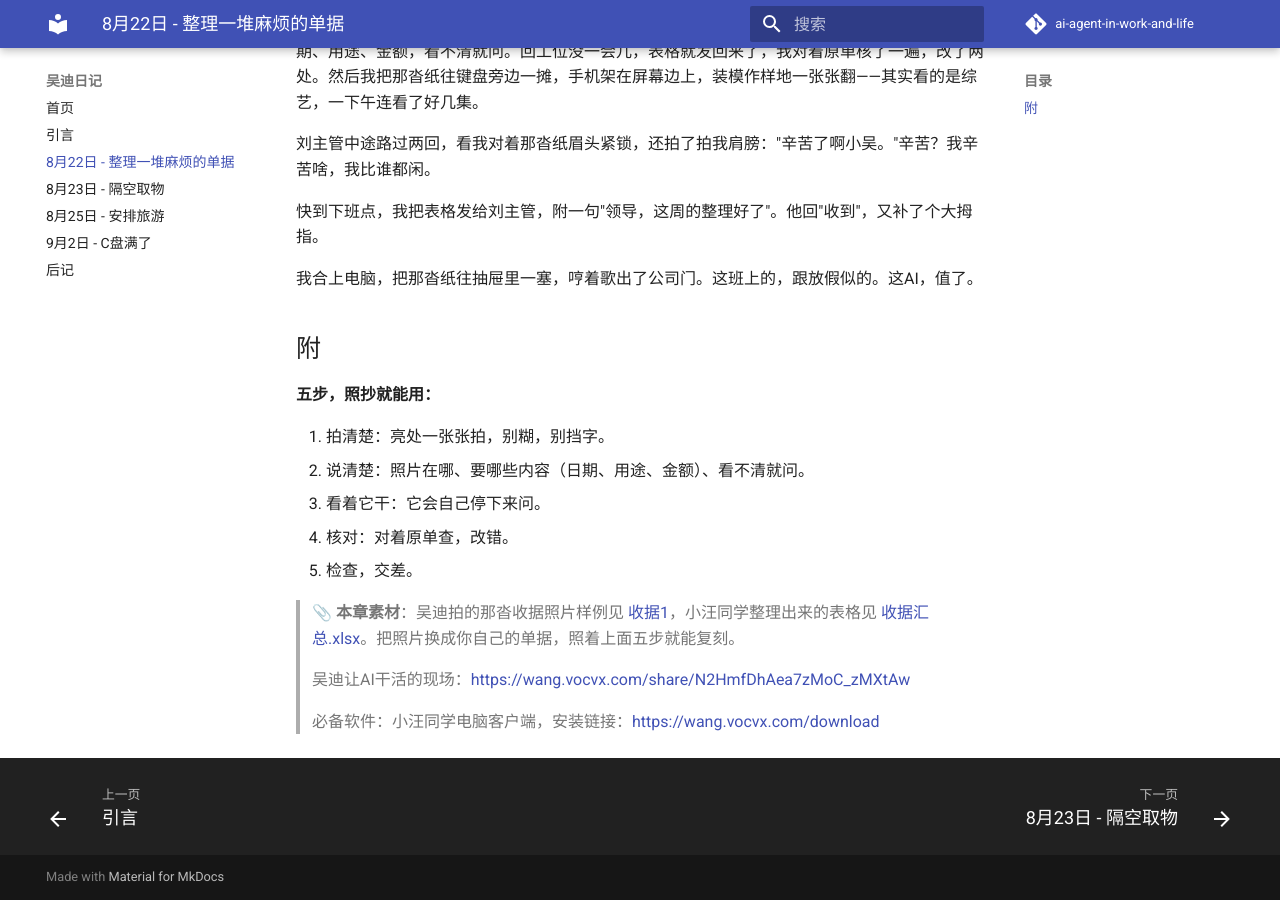
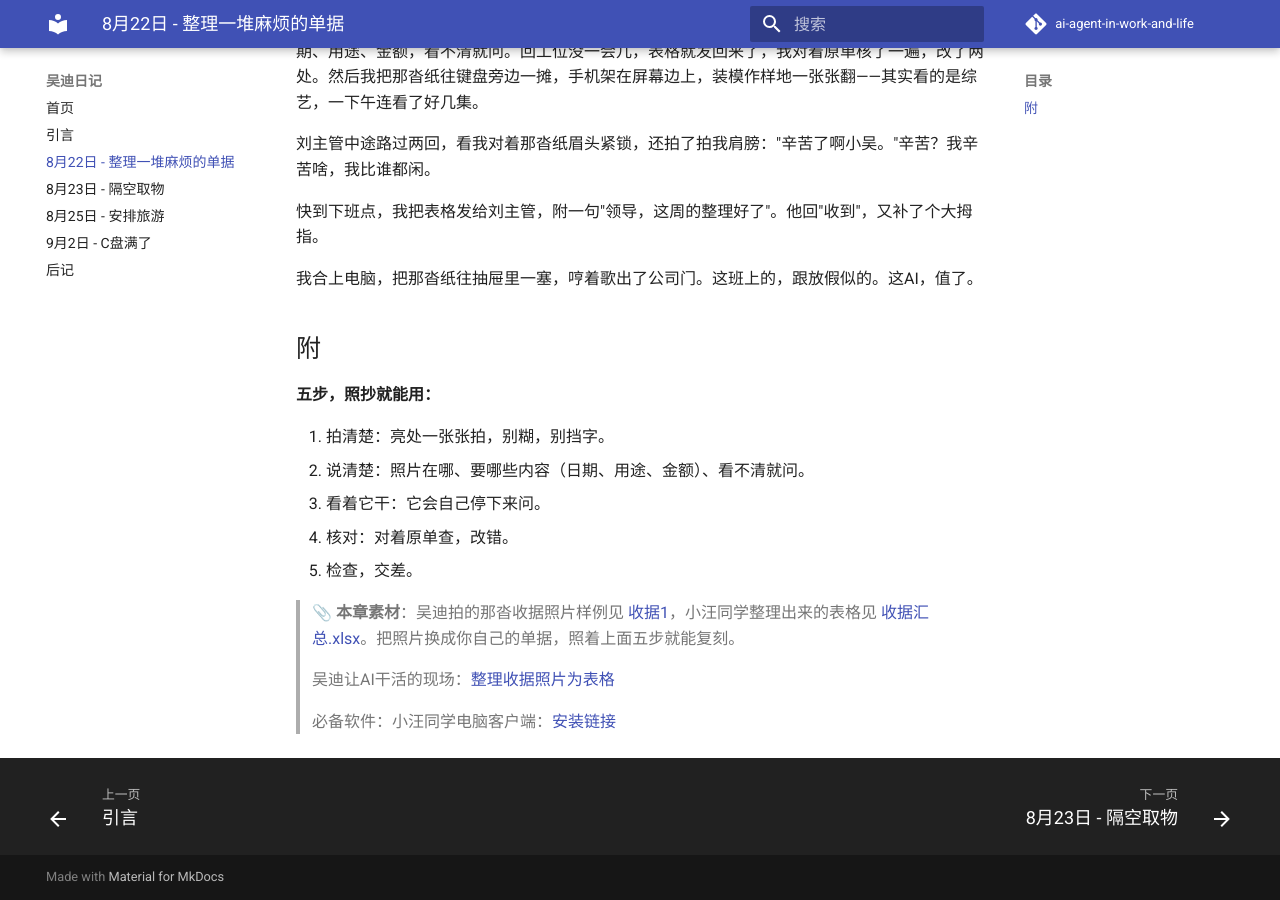
Before and after one commit to colipsohp/ai-agent-in-work-and-life, an MkDocs documentation site: the page built from book/chapter1.md, in a window 1280 px wide and 900 px high, scrolled down 1618 px. Built offline with MkDocs 1.6.1 and Material for MkDocs 9.7.7, drawn with Linux system fonts in a browser that asks for light colours; comment, search, counter and statistics services are not loaded.

Commit message:
修正附件下载链接

```diff
--- a/book/chapter1.md
+++ b/book/chapter1.md
@@ -54,8 +54,8 @@
 4. 核对：对着原单查，改错。
 5. 检查，交差。
 
-> 📎 **本章素材**：吴迪拍的那沓收据照片样例见 [收据1](../assets/chapter1/images/收据1.webp)，小汪同学整理出来的表格见 [收据汇总.xlsx](../assets/chapter1/files/收据汇总.xlsx)。把照片换成你自己的单据，照着上面五步就能复刻。
+> 📎 **本章素材**：吴迪拍的那沓收据照片样例见 [收据1](../assets/chapter1/images/)，小汪同学整理出来的表格见 [收据汇总.xlsx](../assets/chapter1/files/)。把照片换成你自己的单据，照着上面五步就能复刻。
 
-> 吴迪让AI干活的现场：[https://wang.vocvx.com/share/N2HmfDhAea7zMoC_zMXtAw](https://wang.vocvx.com/share/N2HmfDhAea7zMoC_zMXtAw)
+> 吴迪让AI干活的现场：[整理收据照片为表格](https://wang.vocvx.com/share/N2HmfDhAea7zMoC_zMXtAw)
 
-> 必备软件：小汪同学电脑客户端，安装链接：[https://wang.vocvx.com/download](https://wang.vocvx.com/download)
+> 必备软件：小汪同学电脑客户端：[安装链接](https://wang.vocvx.com/download)
```
